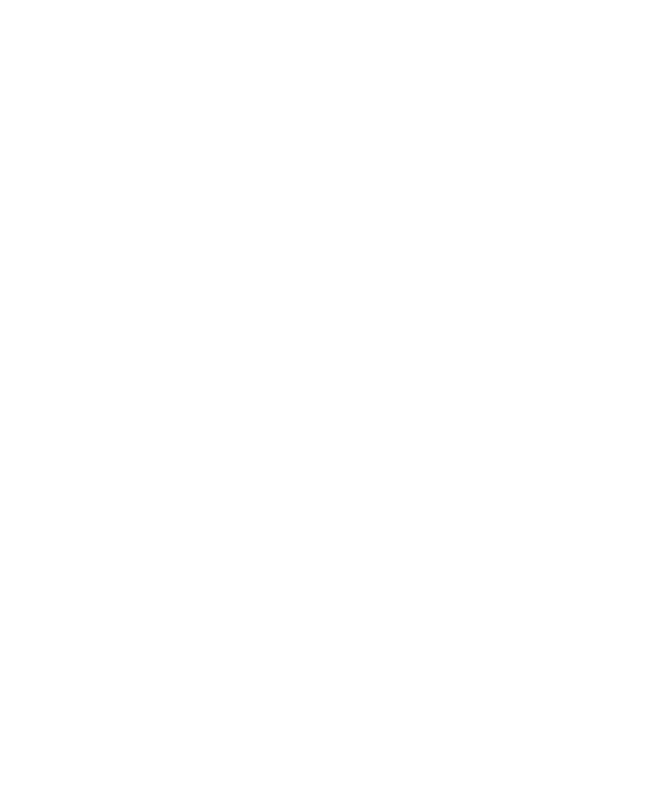
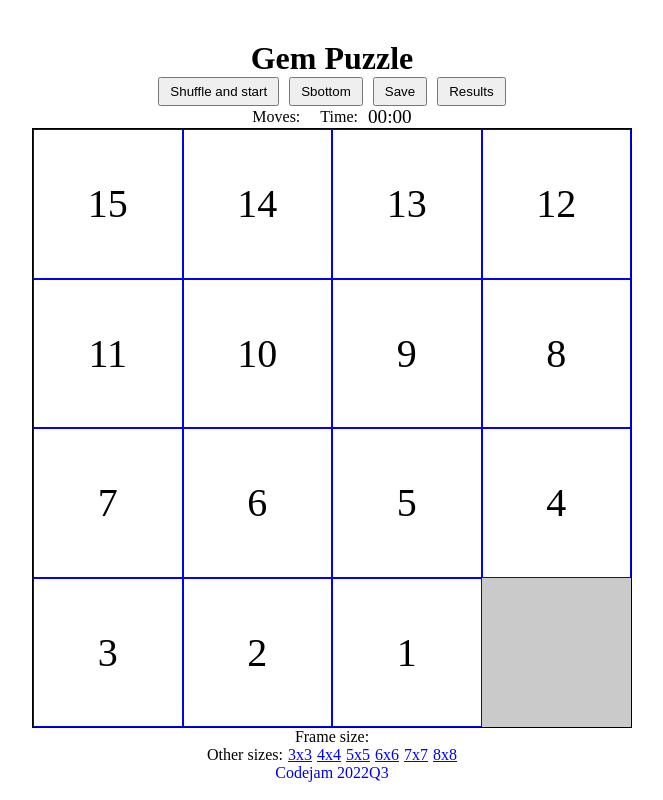
Before and after one commit to BondPV/codejam, a website built with webpack: page src/index.html in a window 1280 px wide. Shown: the whole page, without its empty margins (308-971 px from the left). Built offline with nearby package versions, Linux system fonts and the light colour scheme.

Commit message:
feat: start basic functions

```diff
--- a/package.json
+++ b/package.json
@@ -1,8 +1,8 @@
 {
   "version": "0.1.0",
-  "description": "My new js application",
+  "description": "Gem Puzzle",
   "private": true,
-  "name": "my-app",
+  "name": "Puzzle",
   "scripts": {
     "start": "webpack serve --env development",
     "build": "webpack"
--- a/src/index.html
+++ b/src/index.html
@@ -4,8 +4,8 @@
     <meta charset="UTF-8">
     <meta http-equiv="X-UA-Compatible" content="IE=edge">
     <meta name="viewport" content="width=device-width, initial-scale=1.0">
-    <title>Document</title>
+    <title>Gem Puzzle</title>
 </head>
 <body>
-    <canvas id="puzzle">Gem Puzzle</canvas>
+</body>
 </html>
--- a/src/index.js
+++ b/src/index.js
@@ -0,0 +1,121 @@
+'use strict';
+
+init();
+
+function init() {
+    const initGame = document.createElement('div');
+        initGame.insertAdjacentHTML('afterbegin', `
+            <div class="wrapper">
+                <h1 class="game-title">Gem Puzzle</h1>
+                <div class="buttons-init">
+                    <button type="button" class="btn" id="btn-start">Shuffle and start</button>
+                    <button type="button" class="btn" id="btn-sbottom">Sbottom</button>
+                    <button type="button" class="btn" id="btn-save">Save</button>
+                    <button type="button" class="btn" id="btn-result">Results</button>
+                </div>
+                <div class="timer">
+                    <div class="moves">Moves:</div>
+                    <div class="timer__number" id="moves"></div>
+                    <div class="time">Time:</div>
+                    <div class="timer__number" id="time">00:00</div>
+                </div>
+                <div class="game-field" id="game-field"></div>
+                <div class="frame-game">Frame size:
+                    <div id="current-game"></div>
+                </div>
+                <ul class="other-sizes">Other sizes:
+                    <li class="other-sizes__size" id="game-1">3x3</li>
+                    <li class="other-sizes__size" id="4x4">4x4</li>
+                    <li class="other-sizes__size" id="5x5">5x5</li>
+                    <li class="other-sizes__size" id="6x6">6x6</li>
+                    <li class="other-sizes__size" id="7x7">7x7</li>
+                    <li class="other-sizes__size" id="8x8">8x8</li>
+                </ul>
+                <a href="https://goo.su/XtbUHwt" class="task-link">Codejam 2022Q3</a>
+            </div>
+        `);
+    document.body.append(initGame);
+}
+
+const field = document.querySelector('#game-field');
+const moves = document.querySelector('#moves');
+const start = document.querySelector('#btn-start');
+
+let lineCards = 4;
+
+let countCards = Math.pow(lineCards, 2);
+let cardSize = 100 / lineCards;
+
+const emptyCard = {
+    value: 0,
+    bottom: 0,
+    right: 0,
+};
+
+const cards = [];
+cards.push(emptyCard);
+
+function move(index) {
+    const card = cards[index];
+    const rightDiff = Math.abs(emptyCard.right - card.right); // расстояние по горизонтали
+    const bottomDiff = Math.abs(emptyCard.bottom - card.bottom); // расстояние по вертикали
+
+    if (rightDiff + bottomDiff > 1) {
+        return;
+    }
+
+    card.element.style.right = `${emptyCard.right * cardSize}%`;
+    card.element.style.bottom = `${emptyCard.bottom * cardSize}%`;
+
+    const emptyCardright = emptyCard.right;
+    const emptyCardbottom = emptyCard.bottom;
+
+    emptyCard.right = card.right;
+    emptyCard.bottom = card.bottom;
+    card.right = emptyCardright;
+    card.bottom = emptyCardbottom;
+
+    const isFinished = cards.every(card => {
+        return card.value === card.bottom * lineCards + card.right;
+    });
+
+    if (isFinished) {
+        alert('You win');
+    }
+}
+
+const numbers = [...Array(countCards - 1).keys()]
+    //.sort(() => Math.random() - 0.5);
+
+for (let i = 1; i < countCards; i++) {
+    const card = document.createElement('div');
+    card.className = 'card';
+    const value = numbers[i - 1] + 1;
+    card.innerHTML = value;
+    card.style.width = `${cardSize}%`;
+
+    const right = i % lineCards; // позиция ячейки слева
+    const bottom = (i - right) / lineCards; // позиция сверху
+
+    cards.push({
+        value: value,
+        right: right,
+        bottom: bottom,
+        element: card,
+    });
+
+    card.style.right = `${right * cardSize}%`;
+    card.style.bottom = `${bottom * cardSize}%`;
+
+
+    field.append(card);
+
+    card.addEventListener('click', () => {
+        move(i);
+    });
+}
+
+
+// start.addEventListener('click', () => {
+//     startGame();
+// });
--- a/src/index.scss
+++ b/src/index.scss
@@ -0,0 +1,81 @@
+// @import 'assets/styles/libs/normalize';
+// @import 'assets/styles/libs/font';
+
+* {
+    //font-family: 'Roboto', sans-serif;
+    margin: 0;
+    padding: 0;
+    box-sizing: border-box;
+}
+
+.wrapper {
+    max-height: 100vh;
+    display: flex;
+    flex-direction: column;
+    align-items: center;
+    margin: 0 auto;
+}
+
+.game-title {
+    margin-top: 5vh;
+    font-size: 2rem;
+}
+.buttons-init {
+    display: flex;
+    flex: 0 1 auto;
+    gap: 10px;
+    .btn {
+        display: block;
+        padding: 5px 10px;
+        cursor: pointer;
+    }
+}
+
+.timer {
+    display: flex;
+    gap: 10px;
+    align-items: center;
+    &__number {
+        font-size: 1.2rem;
+    }
+}
+
+.game-field {
+    position: relative;
+    width: 600px;
+    aspect-ratio: 1;
+    background-color: rgb(202, 202, 202);
+    border: 1px solid black;
+
+    @media (max-width: 768px) {
+        width: 80%;
+    }
+}
+
+.card {
+    position: absolute;
+    display: flex;
+    justify-content: center;
+    align-items: center;
+    aspect-ratio: 1;
+    background-color: #fff;
+    border: 0.5px solid blue;
+    font-size: 2.5rem;
+    cursor: pointer;
+    transition: all 0.3s;
+}
+
+.other-sizes {
+    display: flex;
+    gap: 5px;
+    &__size {
+        display: block;
+        color: blue;
+        text-decoration: underline;
+        cursor: pointer;
+    }
+}
+
+.task-link {
+    text-decoration: none;
+}
```
